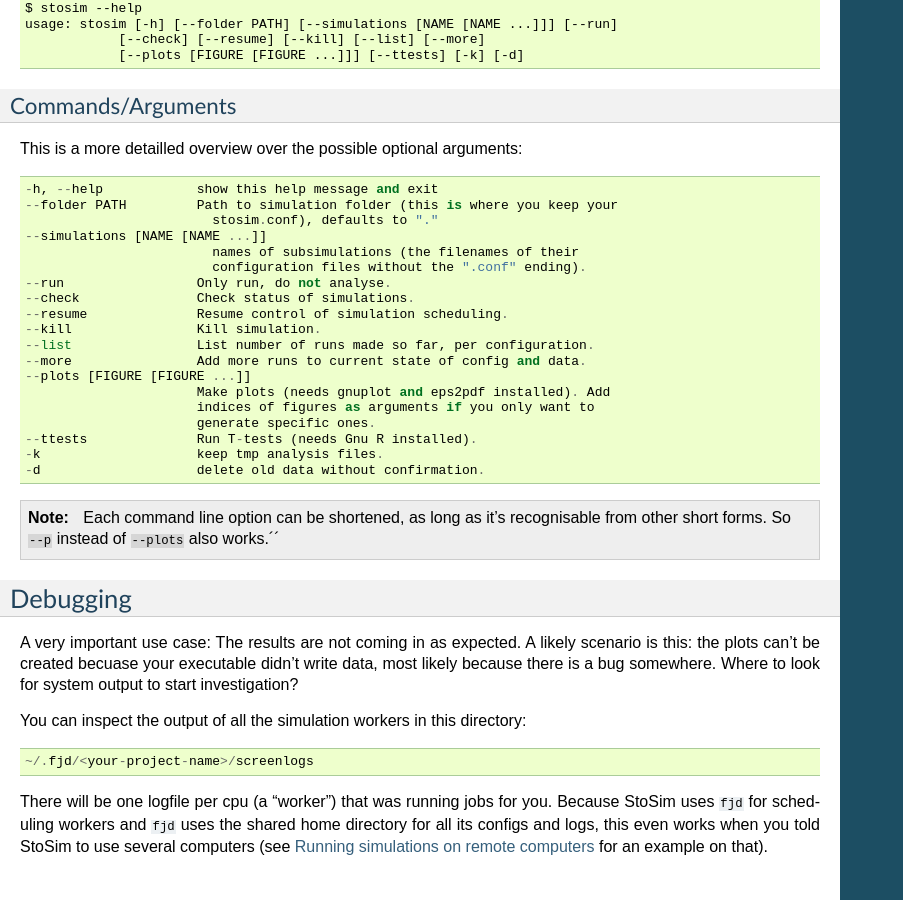
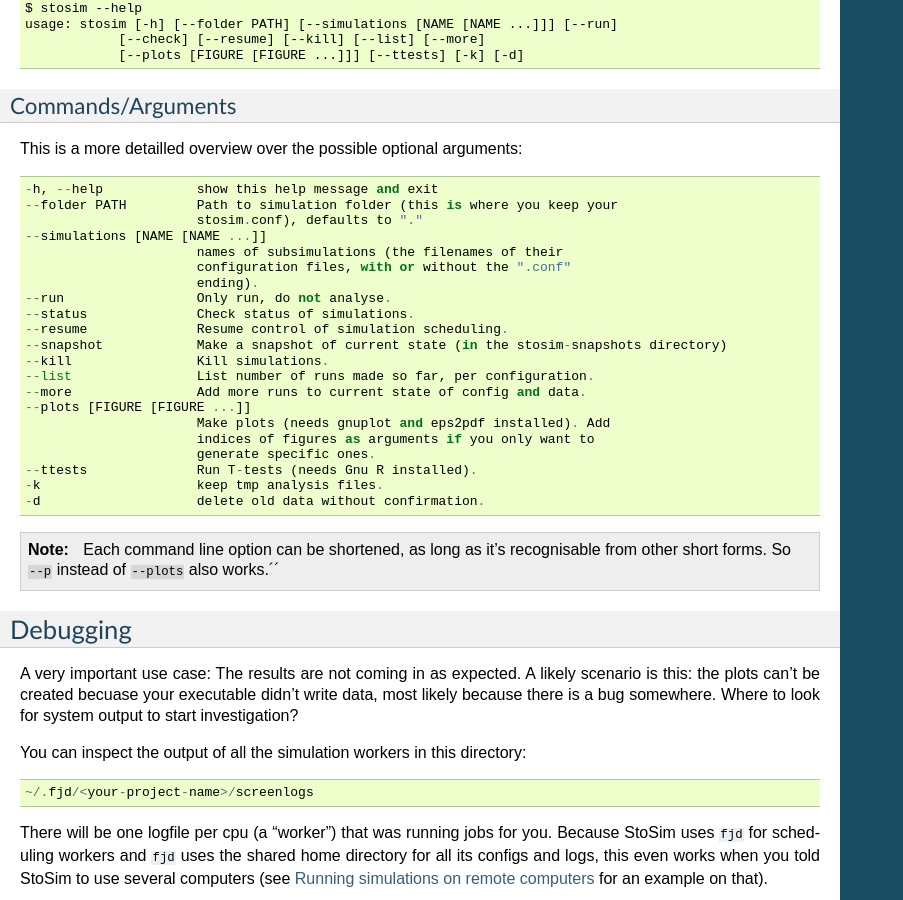
Before and after one commit to nhoening/StoSim, a Sphinx documentation site: the page built from doc/qa/usage.rst, in a window 1280 px wide and 900 px high, scrolled down 541 px. Shown: the whole window, without its empty margins (0-903 px from the left). Built offline with Sphinx 7.4.7, drawn with Linux system fonts in a browser that asks for light colours.

Commit message:
update command doc

```diff
--- a/doc/qa/usage.rst
+++ b/doc/qa/usage.rst
@@ -33,14 +33,16 @@
 
     -h, --help            show this help message and exit
     --folder PATH         Path to simulation folder (this is where you keep your
-                            stosim.conf), defaults to "."
+                          stosim.conf), defaults to "."
     --simulations [NAME [NAME ...]]
-                            names of subsimulations (the filenames of their
-                            configuration files without the ".conf" ending).
+                          names of subsimulations (the filenames of their
+                          configuration files, with or without the ".conf"
+                          ending).
     --run                 Only run, do not analyse.
-    --check               Check status of simulations.
+    --status              Check status of simulations.
     --resume              Resume control of simulation scheduling.
-    --kill                Kill simulation.
+    --snapshot            Make a snapshot of current state (in the stosim-snapshots directory)
+    --kill                Kill simulations.
     --list                List number of runs made so far, per configuration.
     --more                Add more runs to current state of config and data.
     --plots [FIGURE [FIGURE ...]]
@@ -50,8 +52,6 @@
     --ttests              Run T-tests (needs Gnu R installed).
     -k                    keep tmp analysis files.
     -d                    delete old data without confirmation.
-
-
 
 .. note:: Each command line option can be shortened, as long as it's
           recognisable from other short forms. So ``--p`` instead of ``--plots``
```
Also changed, not shown: 1 other file.
